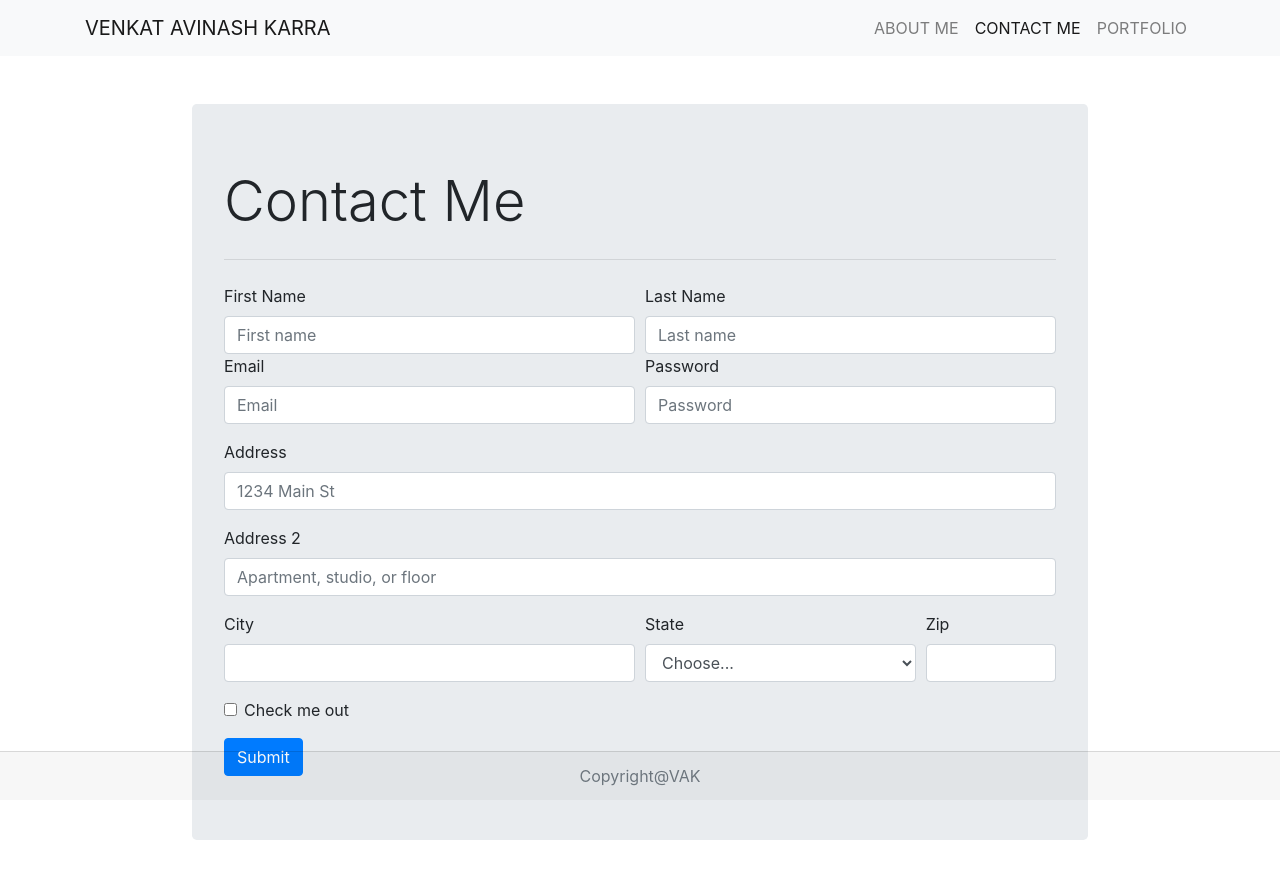
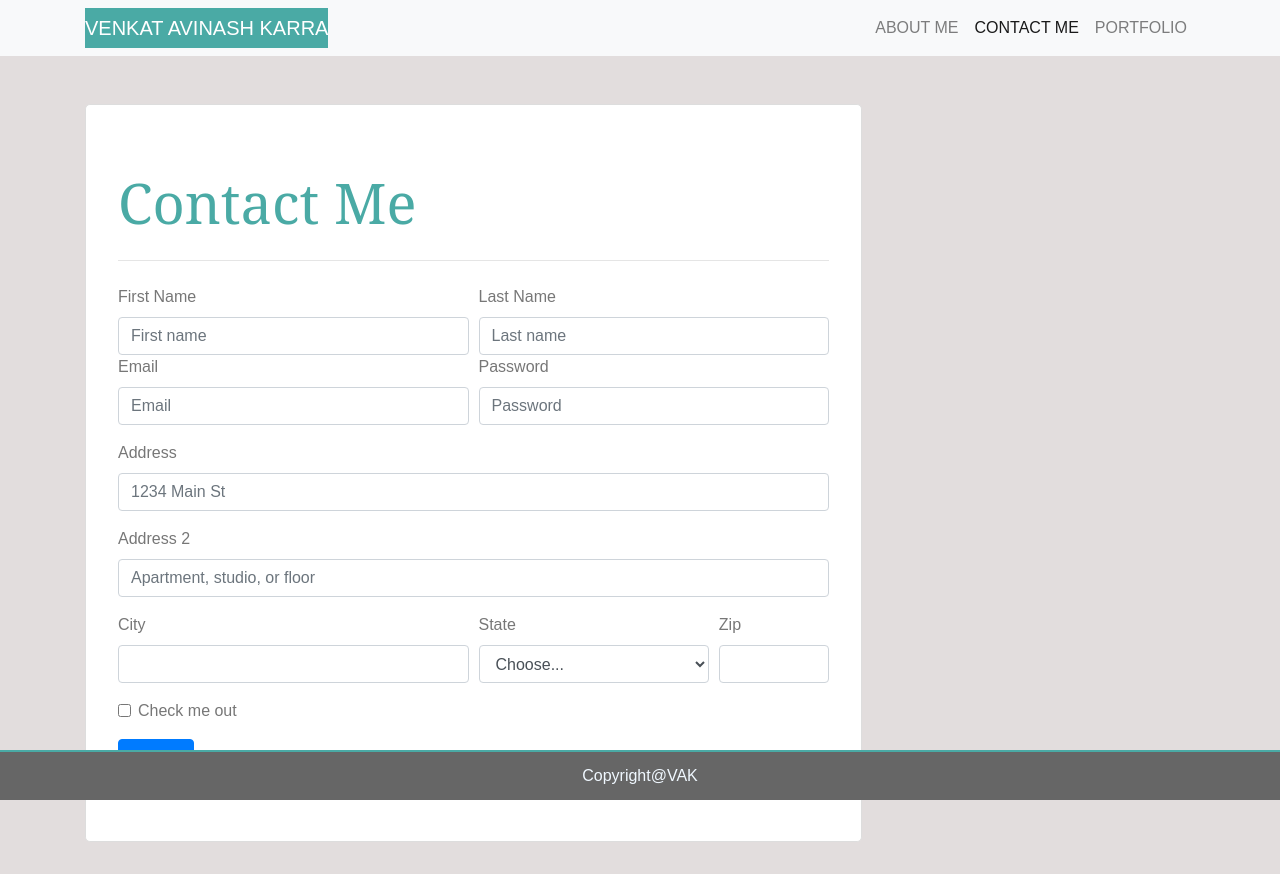
Before and after one commit to aviboot92/Bootstrap-Portfolio, a plain HTML site: page contactMe.html in a window 1280 px wide. Drawn offline with nearby package versions, Linux system fonts and the light colour scheme.

Commit message:
Final Product

```diff
--- a/contactMe.html
+++ b/contactMe.html
@@ -40,7 +40,8 @@
     </nav>
 
     <!-- Section -->
-    <div id="aboutMe" class="jumbotron container mt-5">
+    <div class="container">
+        <div id="aboutMe" class="jumbotron mt-5">
             <h1 class="display-4">Contact Me</h1>
             <hr class="my-4">
             <form>
@@ -70,7 +71,8 @@
                 </div>
                 <div class="form-group">
                     <label for="inputAddress2">Address 2</label>
-                <input type="text" class="form-control" id="inputAddress2" placeholder="Apartment, studio, or floor">
+                    <input type="text" class="form-control" id="inputAddress2"
+                        placeholder="Apartment, studio, or floor">
                 </div>
                 <div class="form-row">
                     <div class="form-group col-md-6">
@@ -99,8 +101,9 @@
                 </div>
                 <button type="submit" class="btn btn-primary">Submit</button>
             </form>
+        </div>
+    </div>
 
-    </div>
 
     <!-- Footer -->
     <div class="card-footer fixed-bottom justify-content-center d-flex text-muted">
--- a/css/style.css
+++ b/css/style.css
@@ -1,5 +1,7 @@
 body {
-    /* background: black; */
+    background-color: #e2dddd;
+    color: #777777;
+    font-family: 'Arial', 'Helvetica-Neue', Helvetica, sans-serif;
 }
 
 #aboutMe {
@@ -15,3 +17,24 @@ body {
 #portfolioImg img {
     height: 15vw;
 }
+
+.jumbotron h1 {
+    color: #4aaaa5;
+    font-family: 'Georgia', Times, Times New Roman, serif;
+}
+
+.jumbotron {
+    background-color: #ffffff;
+    border: 1px solid #dddddd;
+}
+
+.navbar-brand {
+    background-color: #4aaaa5;
+    color: white !important;
+}
+
+.card-footer {
+    color: aliceblue !important;
+    background-color: #666666;
+    border-top: 2px solid #4aaaa5;
+}
```
Lines whose indentation alone changed are shown as unchanged.
